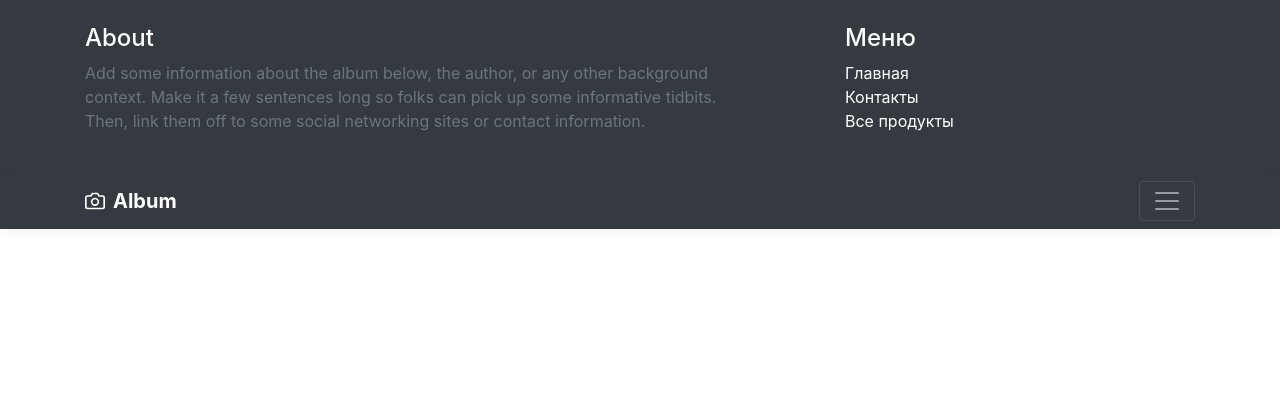
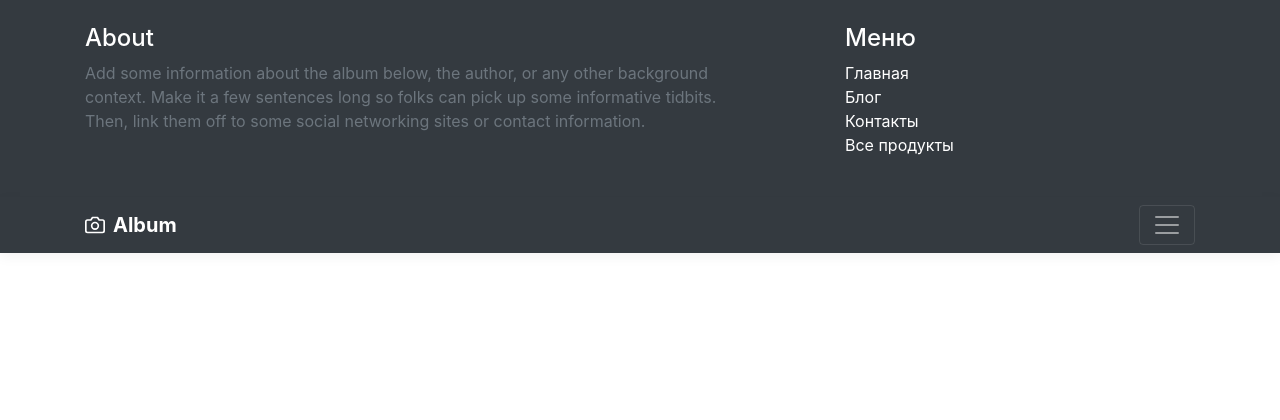
Before and after one commit to polinakiseleva/online_store, a Django app: template catalog/templates/catalog/home.html in a window 1280 px wide, after a click that opens the changed part. Shown: the top 420 px of the page. Run offline with Django 4.2, Linux system fonts and the light colour scheme; the template is opened without the code that fills it, so the values that code supplies are empty; parts of the project's set-up code (start-up, migrations or seed data) failed here and were passed over; some libraries are stand-ins or nearby versions.

Commit message:
Добавила ссылку на раздел со статьями

```diff
--- a/catalog/templates/catalog/includes/inc_menu.html
+++ b/catalog/templates/catalog/includes/inc_menu.html
@@ -11,6 +11,7 @@
                 <h4 class="text-white">Меню</h4>
                 <ul class="list-unstyled">
                     <li><a href="{% url 'catalog:home' %}" class="text-white">Главная</a></li>
+                    <li><a href="{% url 'blog:list' %}" class="text-white">Блог</a></li>
                     <li><a href="{% url 'catalog:contacts' %}" class="text-white">Контакты</a></li>
                     <li><a href="{% url 'catalog:product' %}" class="text-white">Все продукты</a></li>
                 </ul>
```
